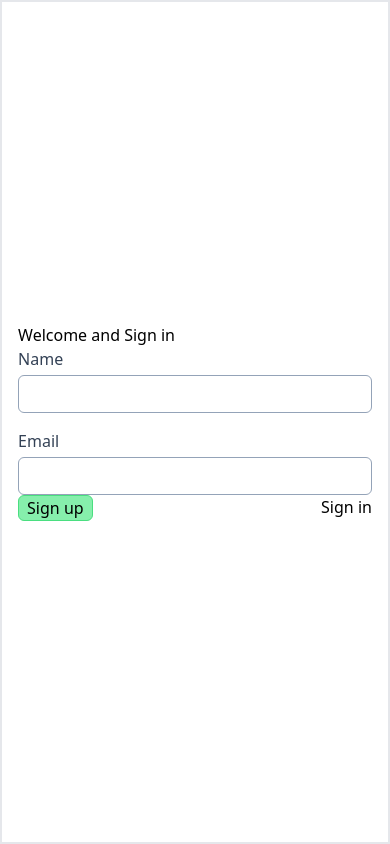
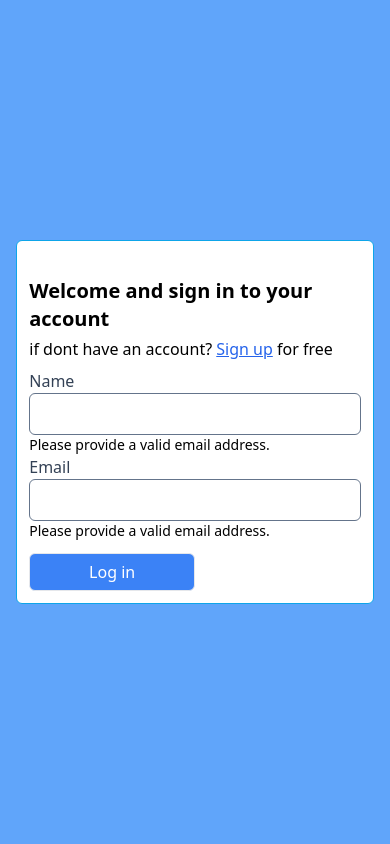
Before and after one commit to Brymmobaggins/user-auth, a website: page dist/index.html in a window 390 px wide. Drawn offline with Linux system fonts and the light colour scheme.

Commit message:
make styling responsive

```diff
--- a/dist/index.html
+++ b/dist/index.html
@@ -6,33 +6,48 @@
     <title>Login and Log out Auth</title>
     <link rel="stylesheet" href="style.css" />
   </head>
-  <body>
-    <div
-      class="flex justify-center w-full items-center h-screen font-tahoma border-solid border-2"
-    >
-      <form class="flex flex-col max-w-sm w-11/12" id="form" >
-        <h1>Welcome and Sign in</h1>
+  <body class="bg-blue-400">
+    <div class="flex justify-center w-full items-center h-screen font-tahoma">
+      <form
+        class="flex flex-col bg-white max-w-sm w-11/12 border border-sky-500 rounded-md p-3 shadow-blue-500/50"
+      >
+        <div class="mt-6">
+          <h1 class="text-xl font-semibold">
+            Welcome and sign in to your account
+          </h1>
+          <p class="mb-2 mt-1">if dont have an account? <a class="underline text-blue-600" href="#">Sign up</a> for free</p>
+        </div>
 
         <label class="block">
-          <span class="text-md font-medium text-slate-700">Name</span>
+          <span class="block text-md font-medium text-slate-700">Name</span>
           <input
             type="text"
-            class="border border-slate-400 text-sm rounded-md bg-white outline-none focus:outline-none focus:border-indigo-700 focus:ring-1 focus:ring-sky-300 shadow-none mt-1 block w-full px-3 py-2" id="name"
+            id="name"
+            class="peer ... border border-slate-500 rounded-md px-3 py-2 w-full outline-none focus:outline-none focus:border-sky-500 focus:ring-1 focus:ring-sky-500"
           />
+          <p class="text-sm">
+            Please provide a valid email address.
+          </p>
         </label>
 
-        <label class="block mt-4">
-          <span class="text-md font-medium text-slate-700">Email</span>
+        <label class="block">
+          <span class="block text-md font-medium text-slate-700">Email</span>
           <input
-            type="text"
-            class="border border-slate-400 text-sm rounded-md outline-none focus:outline-none focus:border-indigo-700 focus:ring-1 focus:ring-sky-300 shadow-none invalid:border-red-500 mt-1 block w-full px-3 py-2" id="email"
+            type="email"
+            id="email"
+            class="border border-slate-500 rounded-md px-3 py-2 w-full outline-none focus:outline-none focus:border-sky-500 focus:ring-1 focus:ring-sky-500"
           />
+          <p class="text-sm">
+            Please provide a valid email address.
+          </p>
         </label>
-
-        <div class="flex justify-between">
-          <button class="border border-green-400 bg-green-300 px-2 py rounded-md"id="signin-btn">Sign up</button>
-          <buton>Sign in</buton>
-        </div>
+          <button
+            type="submit"
+            class="text-white border bg-blue-500 hover:bg-blue-400 px-3 py-1.5 mt-3 rounded-md w-1/2 block "
+            id="signin-btn"
+          >
+            Log in
+          </button>
       </form>
     </div>
     <script src="./script.js"></script>
--- a/dist/script.js
+++ b/dist/script.js
@@ -1,18 +1,19 @@
 const form = document.querySelector('form')
 const input = document.querySelector('input')
+const para = document.querySelector('p')
 
-
-form.addEventListener("submit" ,function(e){
-    e.preventDefault();
+// prevent form submission
+form.addEventListener('submit', function(e){
+    e.preventDefault()
     checkValue()
 })
 
 function checkValue(){
-    let name=document.getElementById("name").value;
-    let email = document.getElementById("email").value
+    let name = document.querySelector("#name").value
+    let email = document.querySelector("#email").value
 
     if(!name){
-        // alert("Please enter your Name");
-        input.classList.add("invalid")
+        para.classList.add("error")
+        // alert("jjj")
     }
 }
```
Also changed, not shown: dist/output.css, dist/style.css.
